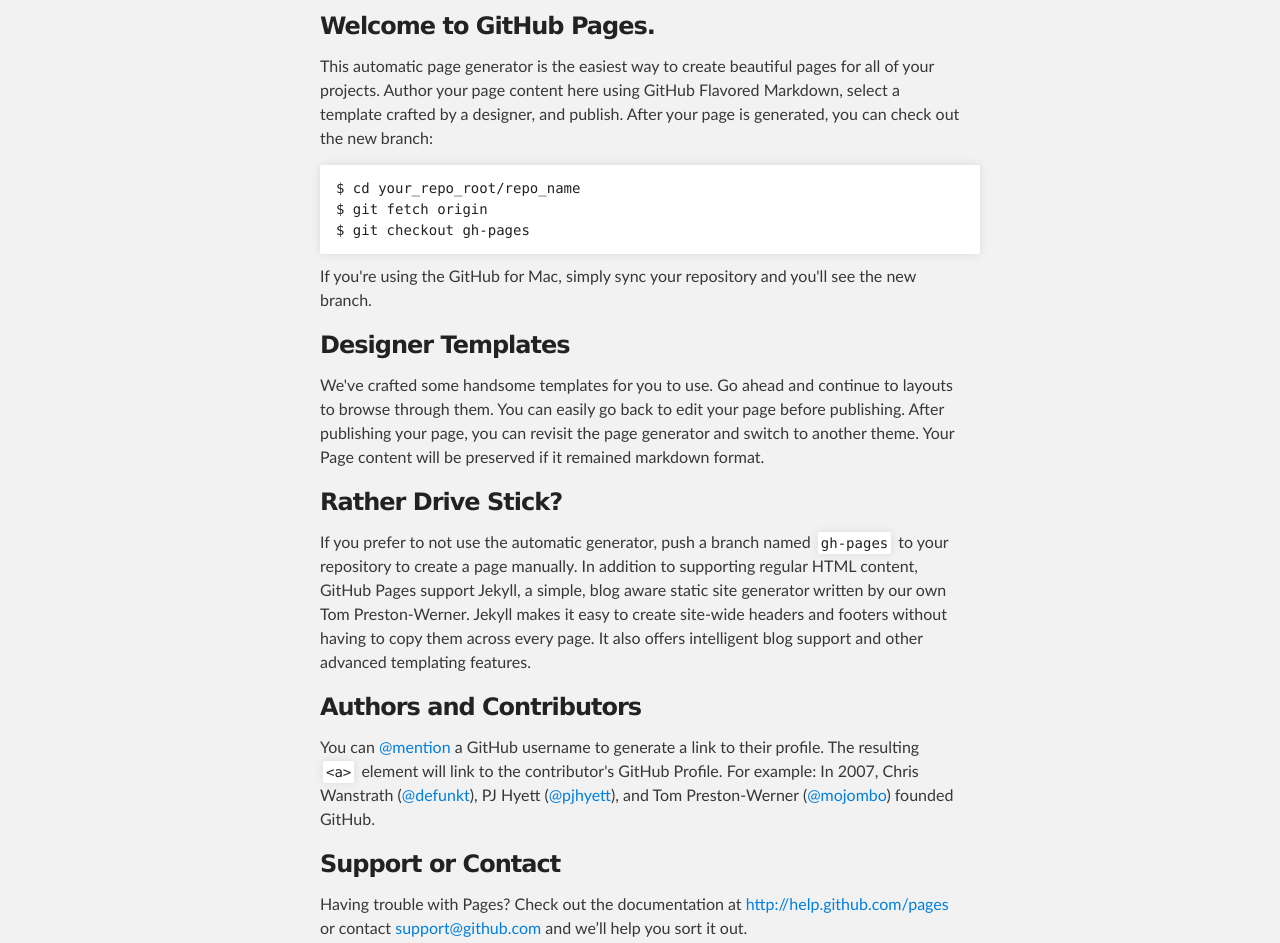
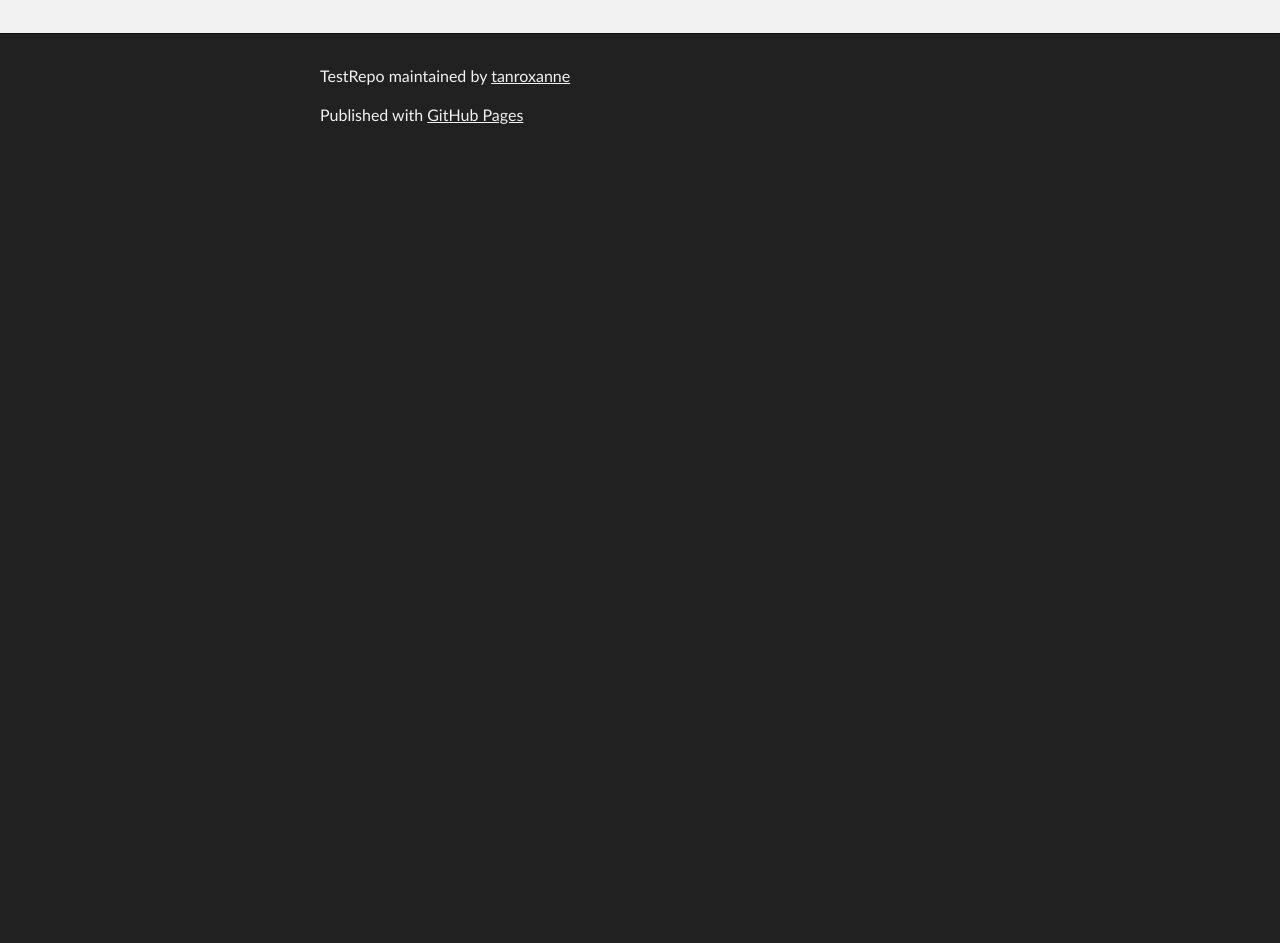
Before and after one commit to tanroxanne/testrepo, a plain HTML site: page index.html in a window 1280 px wide. Shown: the part 216-1159 px from the top of the page. After the commit the page ends 800 px from the top, so only its background shows below. Drawn offline with Linux system fonts and the light colour scheme.

```diff
--- a/index.html
+++ b/index.html
@@ -31,37 +31,7 @@
     <!-- MAIN CONTENT -->
     <div id="main_content_wrap" class="outer">
       <section id="main_content" class="inner">
-        <h3>
-<a name="welcome-to-github-pages" class="anchor" href="#welcome-to-github-pages"><span class="octicon octicon-link"></span></a>Welcome to GitHub Pages.</h3>
-
-<p>This automatic page generator is the easiest way to create beautiful pages for all of your projects. Author your page content here using GitHub Flavored Markdown, select a template crafted by a designer, and publish. After your page is generated, you can check out the new branch:</p>
-
-<pre><code>$ cd your_repo_root/repo_name
-$ git fetch origin
-$ git checkout gh-pages
-</code></pre>
-
-<p>If you're using the GitHub for Mac, simply sync your repository and you'll see the new branch.</p>
-
-<h3>
-<a name="designer-templates" class="anchor" href="#designer-templates"><span class="octicon octicon-link"></span></a>Designer Templates</h3>
-
-<p>We've crafted some handsome templates for you to use. Go ahead and continue to layouts to browse through them. You can easily go back to edit your page before publishing. After publishing your page, you can revisit the page generator and switch to another theme. Your Page content will be preserved if it remained markdown format.</p>
-
-<h3>
-<a name="rather-drive-stick" class="anchor" href="#rather-drive-stick"><span class="octicon octicon-link"></span></a>Rather Drive Stick?</h3>
-
-<p>If you prefer to not use the automatic generator, push a branch named <code>gh-pages</code> to your repository to create a page manually. In addition to supporting regular HTML content, GitHub Pages support Jekyll, a simple, blog aware static site generator written by our own Tom Preston-Werner. Jekyll makes it easy to create site-wide headers and footers without having to copy them across every page. It also offers intelligent blog support and other advanced templating features.</p>
-
-<h3>
-<a name="authors-and-contributors" class="anchor" href="#authors-and-contributors"><span class="octicon octicon-link"></span></a>Authors and Contributors</h3>
-
-<p>You can <a href="https://github.com/blog/821" class="user-mention">@mention</a> a GitHub username to generate a link to their profile. The resulting <code>&lt;a&gt;</code> element will link to the contributor's GitHub Profile. For example: In 2007, Chris Wanstrath (<a href="https://github.com/defunkt" class="user-mention">@defunkt</a>), PJ Hyett (<a href="https://github.com/pjhyett" class="user-mention">@pjhyett</a>), and Tom Preston-Werner (<a href="https://github.com/mojombo" class="user-mention">@mojombo</a>) founded GitHub.</p>
-
-<h3>
-<a name="support-or-contact" class="anchor" href="#support-or-contact"><span class="octicon octicon-link"></span></a>Support or Contact</h3>
-
-<p>Having trouble with Pages? Check out the documentation at <a href="http://help.github.com/pages">http://help.github.com/pages</a> or contact <a href="mailto:support@github.com">support@github.com</a> and we’ll help you sort it out.</p>
+        <p></p>
       </section>
     </div>
 
```
Also changed, not shown: params.json (+1 -1 lines).
